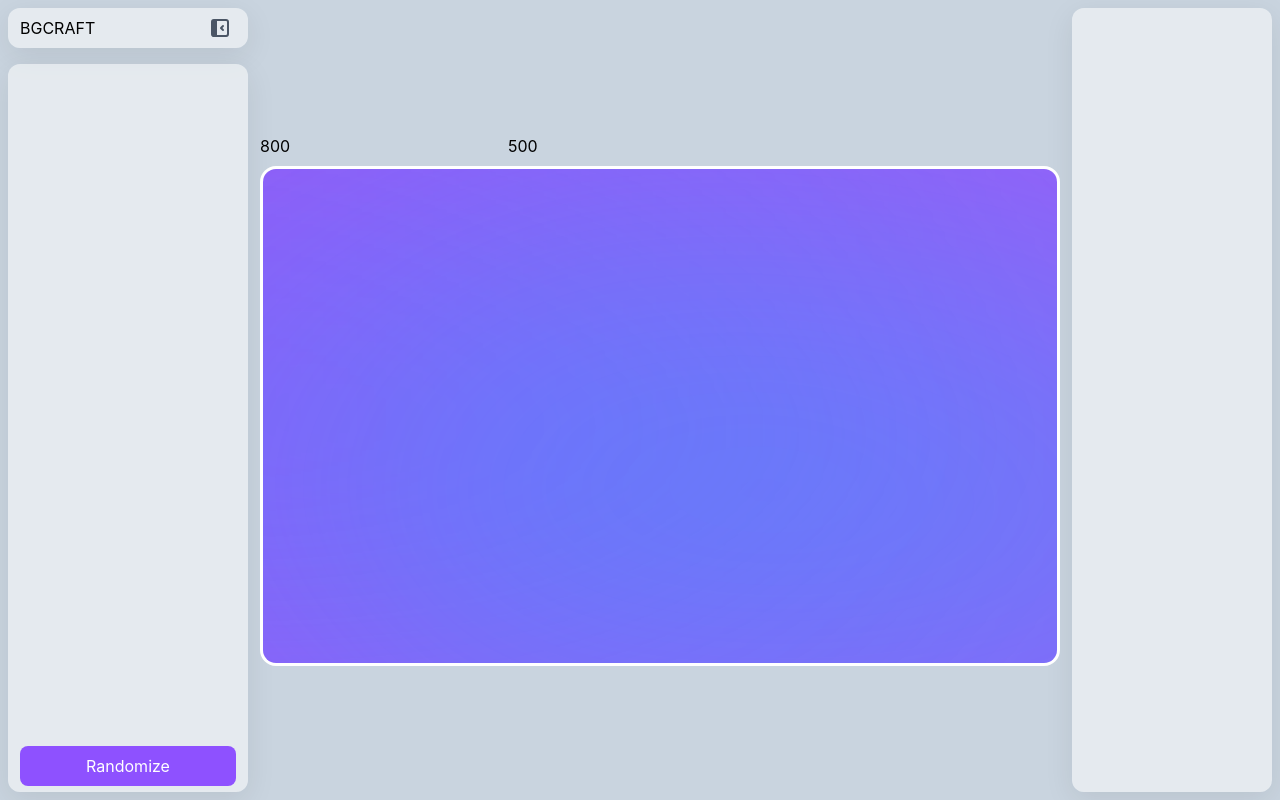
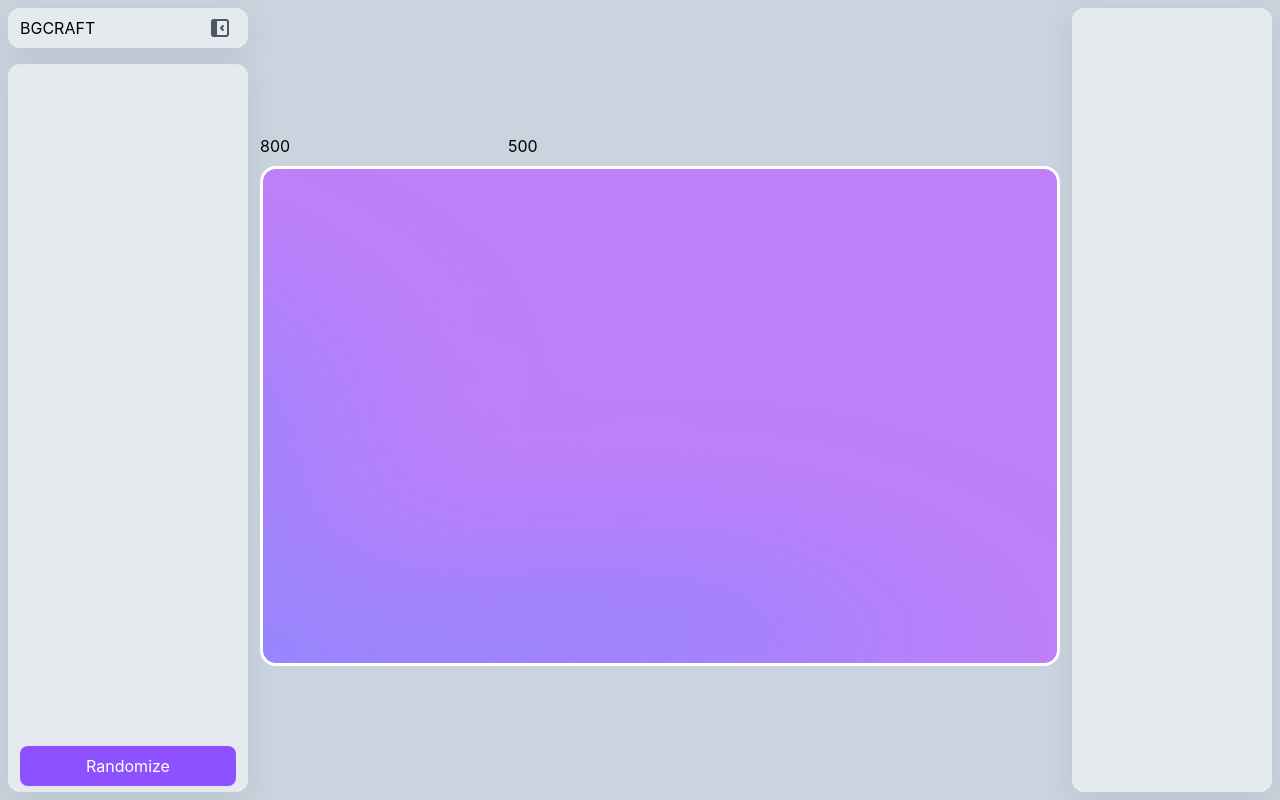
Before and after one commit to nilsyntax/bgcft, a React (Vite) app: page / in a window 1280 px wide. Built offline with nearby package versions, Linux system fonts and the light colour scheme.

Commit message:
Minor changes and update with adding effects & filter

```diff
--- a/src/presets/mesh/core/config/colors.ts
+++ b/src/presets/mesh/core/config/colors.ts
@@ -2,10 +2,15 @@ import { type ColorPalette, type ColorTheme } from "../../types.ts";
 
 export const colorTheme: ColorTheme[] = [
 
-   { id: "neon1", colors: ["rgb(240, 66, 211)", "#9457ff", "#1b81ff"] },
+   { id: "neon1", colors: ["#f042d3", "#9457ff", "#1b81ff"] },
    { id: "aurora1", colors: ["#00E5A8", "#00C2FF", "#6D5DFD"] },
    { id: "aurora2", colors: ["#00C2FF", "#6D5DFD", "#A855F7"] },
 ]
+
+
+
+
+
 
 
 
--- a/src/presets/mesh/core/config/layout.ts
+++ b/src/presets/mesh/core/config/layout.ts
@@ -1,6 +1,12 @@
 import { type LayoutMap } from "../../types.ts"
 
 export const layouts: LayoutMap = {
+  1: [
+    [{x: 30, y: 30}],
+    [{x: 70, y: 70}],
+    [{x: 30, y: 70}],
+    [{x: 70, y: 30}]
+  ],
   2: [
     // Horizontal
     [
--- a/src/presets/mesh/core/default.ts
+++ b/src/presets/mesh/core/default.ts
@@ -1,11 +1,10 @@
 // scale, blur, opacity, grain, noise, brightness, contrast, hue
 export const defaultMeshSettings = {
-  scale: 6,
-  blur: 68,
+  scale: 6,  // transform scale
+  blur: 150,
   brightness: 100,
   contrast: 100,
   hue: 0,
-  opacity: 1,
+  opacity: 0.75,
   grain: 0,
-  noise: 0,
 };
--- a/src/presets/mesh/core/make.ts
+++ b/src/presets/mesh/core/make.ts
@@ -5,12 +5,13 @@ import { paths } from "./config/paths.ts";
 import { colorTheme } from "./config/colors.ts";
 import { layouts } from "./config/layout.ts";
 import { defaultMeshSettings } from "./default.ts";
+import { random } from "../../../utils/random.ts";
 
 
 export function make(): SvgProps {
 
-   const count = 2
-   const { scale, blur, brightness, contrast, hue, opacity, grain, noise } = defaultMeshSettings
+   const count = random(1, 2)
+   const { scale, blur, brightness, contrast, hue, opacity, grain } = defaultMeshSettings
 
    const svgPaths = pickItems(paths, count)
    const layoutDat = pickItem(layouts[count])
@@ -23,21 +24,20 @@ export function make(): SvgProps {
    return {
       background: bgColor,
 
-      shapeDat: svgPaths.map((path, i) => ({
+      colorShape: svgPaths.map((path, i) => ({
          path,
          color: shapeColors[i],
          position: layoutDat[i],
          scale,
-         blur
       })),
 
       effects: {
+         blur,
          brightness,
          contrast,
          hue,
          opacity,
          grain,
-         noise,
       }
    }
 }
--- /dev/null
+++ b/src/presets/mesh/index.ts
@@ -0,0 +1,54 @@
+
+/*
+Now, I have done about mesh generation and preview. It's time to add the control and effect tools.
+
+Here's some few things now I want to add and update.
+
+From Sidebar: Blur, Opacity, Grain Effect, Noise, Edit Color
+On Preview edit: Rotate Shape, Drag Shape, Scale Shape (We will talk about this latter)
+
+Now I want to focus on From Sidebar: Blur, Opacity, Grain Effect, Noise, Edit Color.
+
+This is how I am thinkg, let me know if I am correct?
+
+There will be config file for the tools and controls with default value and data.
+With this will render the edit and controls tools in UI(sidebar)
+User intract with the tools, which change the state data of generated mesh gradient
+
+For grain, noise default value will be 0
+For Blur, Opacity, default value will be that is written in the make.ts (that generates mesh data)
+I am thinking I need to set a dafult value configuration for mesh gradient, that will go into make.ts by default and for configuration of some tools.
+
+*/
+
+
+
+
+const def = {
+   scale: 6,
+   blur: 60,
+   opacity: 0,
+   grain: 0,
+   noise: 0,
+   brightness: 0,
+   contrast: 0,
+   hue: 0
+}
+
+
+/*
+
+*/
+
+
+// import { use, useState } from "react";
+// import { makeMesh } from "./core/makeMesh";
+
+// function handleGenerate(){
+//    const [meshBg, generateMeshBg] = useState(makeMesh())
+
+//    function setMesh(){
+//       generateMeshBg(makeMesh)
+//    }
+
+// }
--- a/src/presets/mesh/render/Render.tsx
+++ b/src/presets/mesh/render/Render.tsx
@@ -9,27 +9,37 @@ export function RenderMesh({ mesh }: RenderMeshProps) {
 
    return (
       <svg
-         viewBox={`0, 0, ${VIEW_BOX}, ${VIEW_BOX}`}
+         viewBox={`0 0 ${VIEW_BOX} ${VIEW_BOX}`}
          preserveAspectRatio="none"
          className="w-full h-full"
+         fill="none"
          style={{
             filter: `
-            brightness(${mesh.effects.brightness}%)
-            contrast(${mesh.effects.contrast}%)
-            hue-rotate(${mesh.effects.hue}deg)
-            opacity(${mesh.effects.opacity})
-            `
+               brightness(${mesh.effects.brightness}%)
+               contrast(${mesh.effects.contrast}%)
+               hue-rotate(${mesh.effects.hue}deg)
+               opacity(${mesh.effects.opacity})`,
          }}>
+         <defs>
+            <filter id="meshBlur">
+               <feGaussianBlur stdDeviation={mesh.effects.blur} />
+            </filter>
+         </defs>
+
          <rect
-            x={0} y={0}
+            x={0}
+            y={0}
+            width={VIEW_BOX}
             height={VIEW_BOX}
-            width={VIEW_BOX}
-            fill={`${mesh.background}`}
+            fill={mesh.background}
          />
 
-         {mesh.shapeDat.map((shape, i) => (
-            <Shapes key={i} {...shape} />
-         ))}
+         {/* Only the shapes are blurred */}
+         <g filter="url(#meshBlur)">
+            {mesh.colorShape.map((shape, i) => (
+               <Shapes key={i} {...shape} />
+            ))}
+         </g>
       </svg>
    )
 }
--- a/src/presets/mesh/render/Shape.tsx
+++ b/src/presets/mesh/render/Shape.tsx
@@ -1,11 +1,11 @@
-import { type ShapeProps } from "../types.ts";
+import { type colorShapeProp } from "../types.ts";
+
 export function Shapes({
    path, // svg path
    color,
    position,
    scale,
-   blur,
-}: ShapeProps) {
+}: colorShapeProp) {
 
    const VIEW_BOX: number = 1000
    const posX = position.x / 100 * VIEW_BOX
@@ -18,9 +18,7 @@ export function Shapes({
          transform={`
             translate(${posX}, ${posY})
             scale(${scale})
-            translate(${-100}, ${-100})
-            `}
-      style={{ filter: `blur(${blur}px)` }}
+            translate(${-100}, ${-100})`}
       />
    )
 }
--- a/src/presets/mesh/types.ts
+++ b/src/presets/mesh/types.ts
@@ -14,32 +14,32 @@ export interface Position {
   x: number
   y: number
 }
-
 export type Layout = Position[]
 
 export type LayoutMap = {
   [count: number]: Layout[]
 }
 
-export interface ShapeProps {
+
+export interface colorShapeProp {
   path: Path
   color: string
   position: Position
   scale: number
+}
+export interface EffectsProps {
   blur: number
-}
-
-export interface EffectsProps {
   brightness: number
   contrast: number
   hue: number
   opacity: number
   grain: number
-  noise: number
 }
+
+
 export type SvgProps = {
   background: string
-  shapeDat: ShapeProps[]
+  colorShape: colorShapeProp[]
   effects: EffectsProps
 }
 
```
